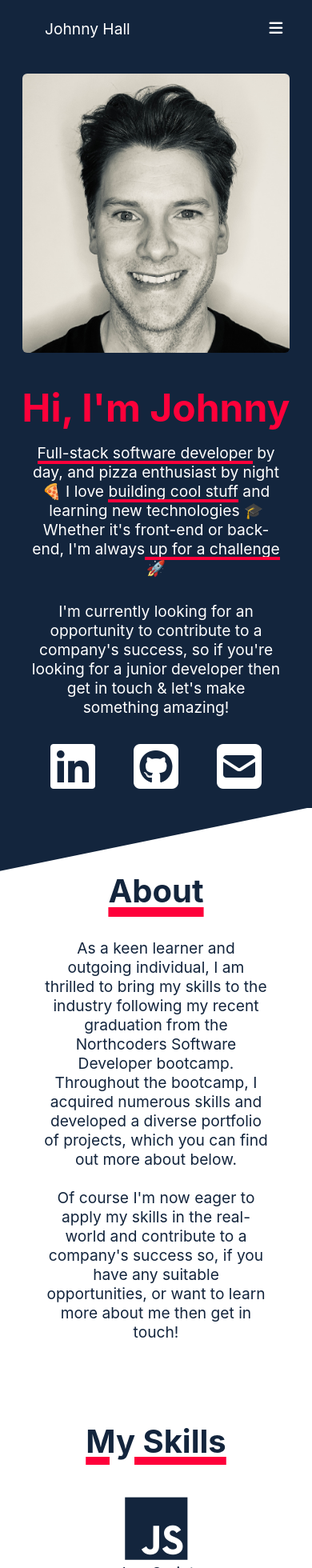
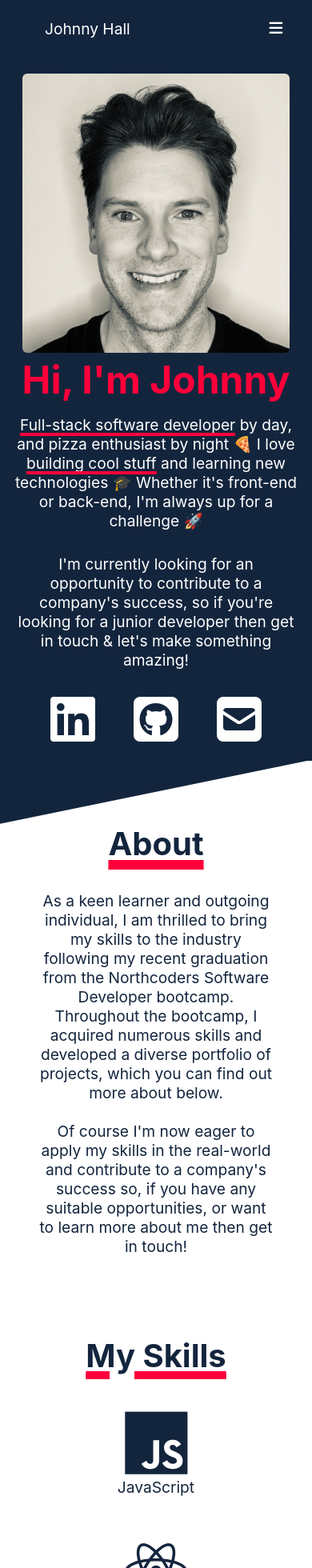
Before and after one commit to jbhall4291/portfolio, a React (Create React App) app: page / in a window 390 px wide. Shown: the top 1960 px of the page at 80% size. Built offline with nearby package versions, Linux system fonts and the light colour scheme.

Commit message:
styling tweak

```diff
--- a/src/App.css
+++ b/src/App.css
@@ -31,7 +31,7 @@ body {
   .Contact {
     color: var(--main-color);
     margin: auto;
-    width: 90%;
+    width: 95%;
     /* border: 3px solid green; */
     /* padding: 10px; */
   }
--- a/src/components/Hero/Hero.css
+++ b/src/components/Hero/Hero.css
@@ -28,6 +28,7 @@
     /* flex-direction: column; */
     /* background-color: red; */
     width: 95%;
+    gap: 0;
   }
 }
 
@@ -102,7 +103,7 @@
 
 @media screen and (max-width: 968px) {
   .Hero p {
-    width: 85%;
+    width: 95%;
   }
 }
 
```
